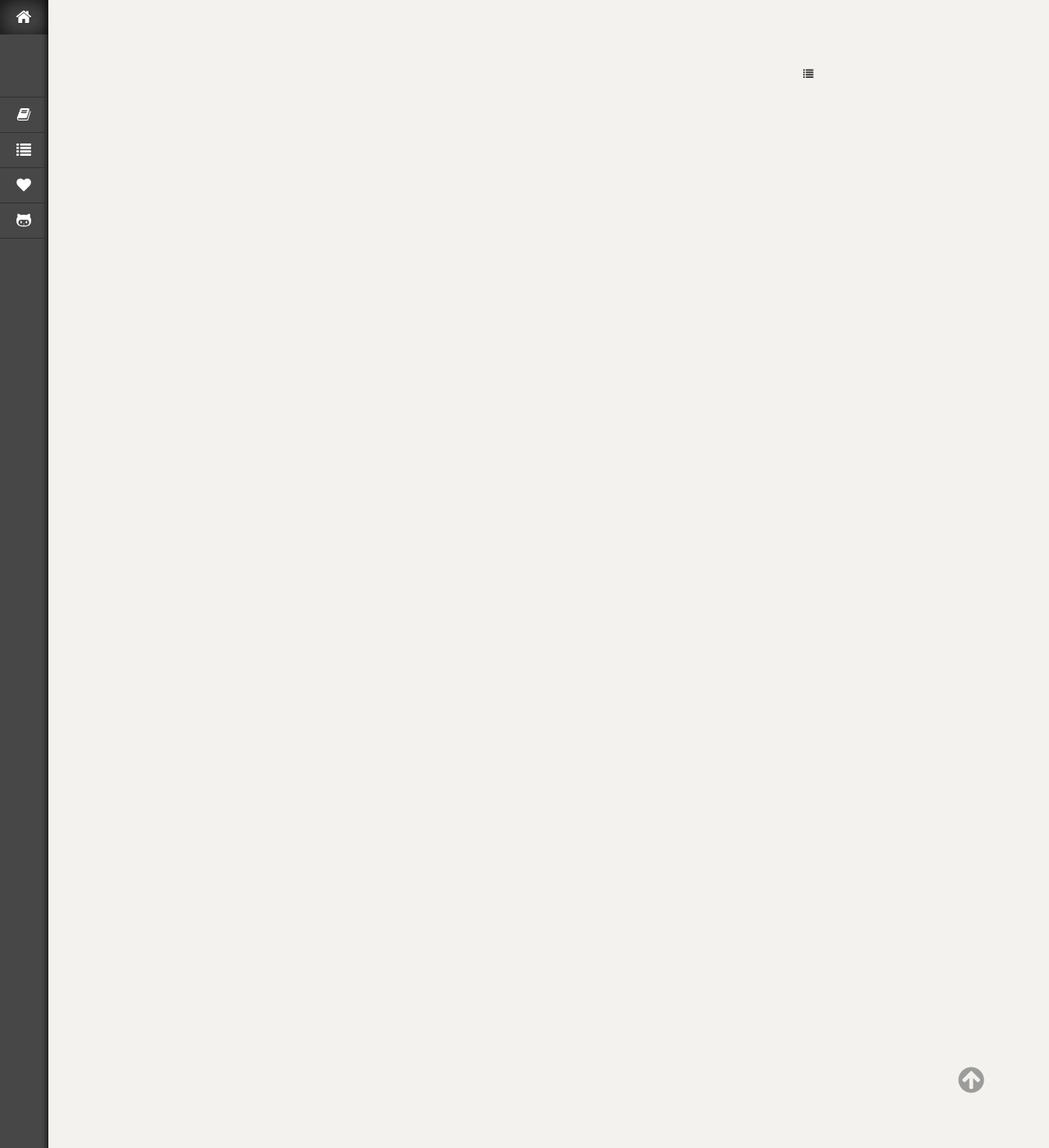
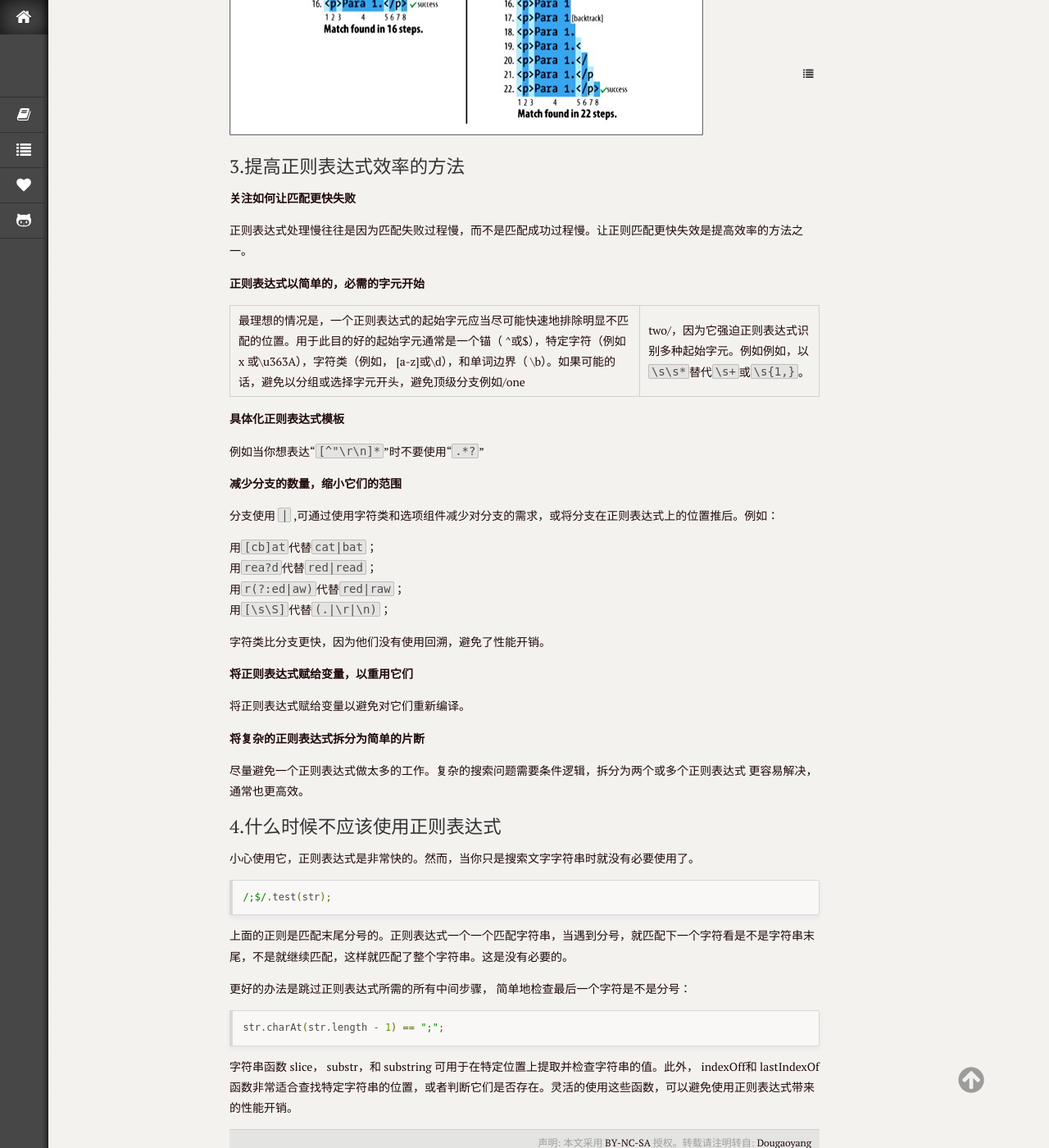
Before and after one commit to GitHubCuCu/dougaoyang.github.io, a Jekyll site: the page built from _posts/javascript/2015-01-30-regular_expression_optimization.md, in a window 1280 px wide and 1400 px high, scrolled down 2356 px. Shown: the whole window at 82% size. Built offline with Jekyll 4.4.1, drawn with Linux system fonts in a browser that asks for light colours; Markdown is read by kramdown in place of the engine named in the settings; some of the changed text lies outside the part shown.

Commit message:
update post

````diff
--- a/_posts/javascript/2015-01-30-regular_expression_optimization.md
+++ b/_posts/javascript/2015-01-30-regular_expression_optimization.md
@@ -66,9 +66,70 @@ var str = "<p>Para 1.</p><img src='smiley.jpg'><p>Para 2.</p><div>Div.</div>"
 匹配过程：
 
 首先开始匹配了字符串开始三个字符`<p>`。
-接下来匹配".*"。`.`匹配除换行符以外的任意字符，`*`是一个贪婪量词，表示重复零次或多次，并且匹配尽量多的次数。因为目标字符串中没有换行符，它将吞噬
+接下来匹配`.*`。`.`匹配除换行符以外的任意字符，`*`是一个贪婪量词，表示重复零次或多次，并且匹配尽量多的次数。因为目标字符串中没有换行符，它将吞噬
 剩下的全部字符串！
 接下来正则表达式从字符串末尾来时匹配`<`，匹配最后一个字符失败，回溯上一个字符继续匹配，直到回到`</div>`的`<`位置。
 然后匹配反斜杠`/`。成功。
 然后匹配p，失败。
 继续回溯，重复上面的过程，直到匹配了`</p>`，成功。
+
+这是贪婪匹配的模式，可能有时想要的匹配过程不是这样的。这时可以将贪婪量词`*`，改为懒惰量词`*?`。懒惰量词的回溯是和贪婪量词相反。当正则表达式`/<p>.*?<\/p>/`推进到`.*?`时。由于它是尽量少重复的匹配，下面就开始匹配`</p>`，匹配字符"P"失败，直到遇到`</p>`停止匹配，匹配到的就是`<p>Para 1.</p>`。
+
+如果目标字符串只有一个段落，此正则表达式的贪婪版本和懒惰版本是等价的，只是他们尝试匹配的过程不同。
+
+![匹配过程][img:1]
+
+##3.提高正则表达式效率的方法
+
+*关注如何让匹配更快失败*
+
+正则表达式处理慢往往是因为匹配失败过程慢，而不是匹配成功过程慢。让正则匹配更快失效是提高效率的方法之一。
+
+**正则表达式以简单的，必需的字元开始**
+
+最理想的情况是，一个正则表达式的起始字元应当尽可能快速地排除明显不匹配的位置。用于此目的好的起始字元通常是一个锚（ ^或$），特定字符（例如 x 或\u363A），字符类（例如， [a-z]或\d），和单词边界（ \b）。如果可能的话，避免以分组或选择字元开头，避免顶级分支例如/one|two/，因为它强迫正则表达式识别多种起始字元。例如例如，以`\s\s*`替代`\s+`或`\s{1,}`。
+
+**具体化正则表达式模板**
+
+例如当你想表达“`[^"\r\n]*`”时不要使用“`.*?`”
+
+**减少分支的数量，缩小它们的范围**
+
+分支使用 `|` ,可通过使用字符类和选项组件减少对分支的需求，或将分支在正则表达式上的位置推后。例如：
+
+用`[cb]at`代替`cat|bat`；
+用`rea?d`代替`red|read`；
+用`r(?:ed|aw)`代替`red|raw`；
+用`[\s\S]`代替`(.|\r|\n)`；
+
+字符类比分支更快，因为他们没有使用回溯，避免了性能开销。
+
+**将正则表达式赋给变量，以重用它们**
+
+将正则表达式赋给变量以避免对它们重新编译。
+
+**将复杂的正则表达式拆分为简单的片断**
+
+尽量避免一个正则表达式做太多的工作。复杂的搜索问题需要条件逻辑，拆分为两个或多个正则表达式
+更容易解决，通常也更高效。
+
+##4.什么时候不应该使用正则表达式
+
+小心使用它，正则表达式是非常快的。然而，当你只是搜索文字字符串时就没有必要使用了。
+
+```JavaScript
+/;$/.test(str);
+```
+
+上面的正则是匹配末尾分号的。正则表达式一个一个匹配字符串，当遇到分号，就匹配下一个字符看是不是字符串末尾，不是就继续匹配，这样就匹配了整个字符串。这是没有必要的。
+
+更好的办法是跳过正则表达式所需的所有中间步骤， 简单地检查最后一个字符是不是分号：
+
+```JavaScript
+str.charAt(str.length - 1) == ";";
+```
+
+字符串函数 slice， substr，和 substring 可用于在特定位置上提取并检查字符串的值。此外， indexOff和 lastIndexOf函数非常适合查找特定字符串的位置，或者判断它们是否存在。灵活的使用这些函数，可以避免使用正则表达式带来的性能开销。
+
+
+[img:1]: /images/20150130182803.jpg "匹配过程"
````
Also changed, not shown: _posts/javascript/2015-01-15-High_Performance_JavaScript-notes.md (+1 -1 lines), images/20150130182803.jpg (added).
